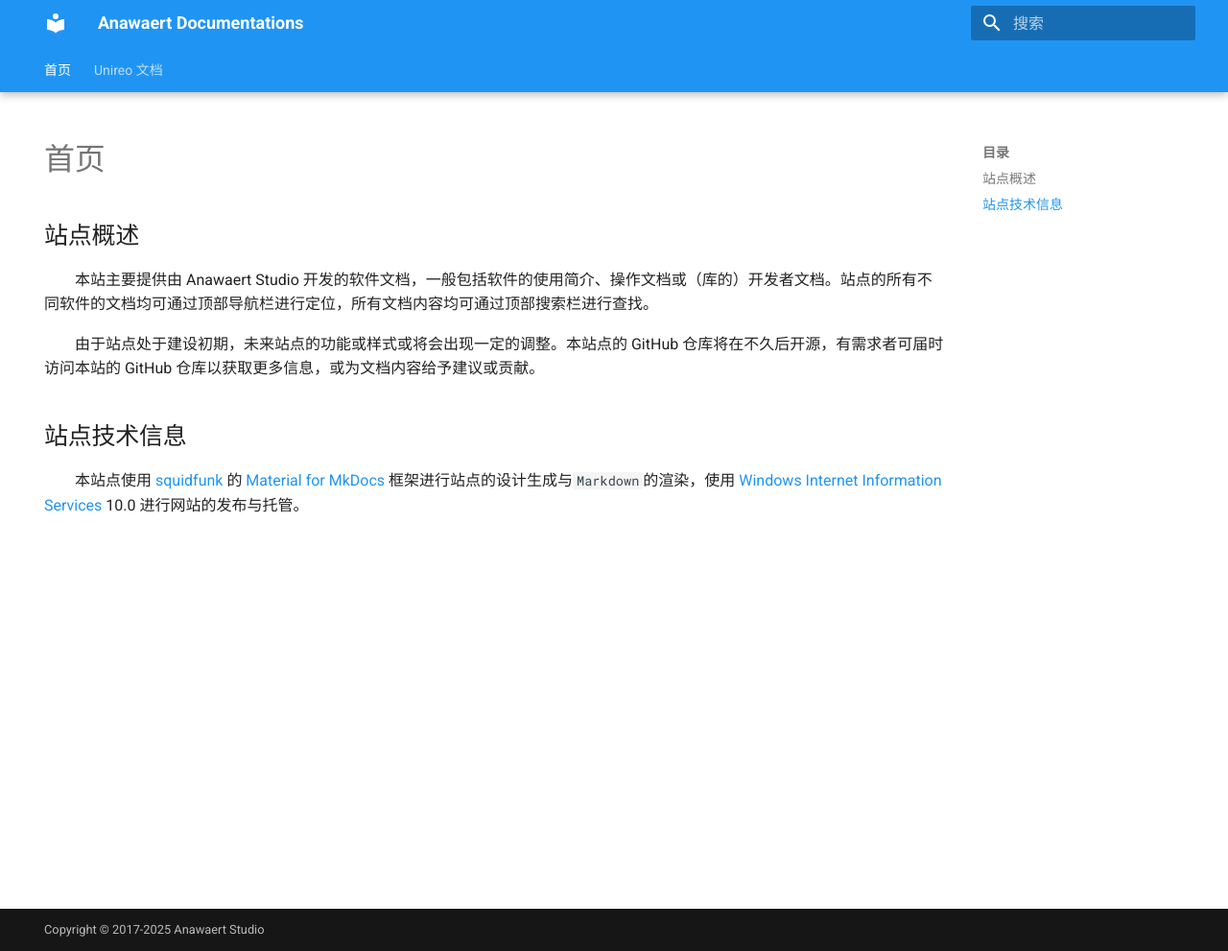
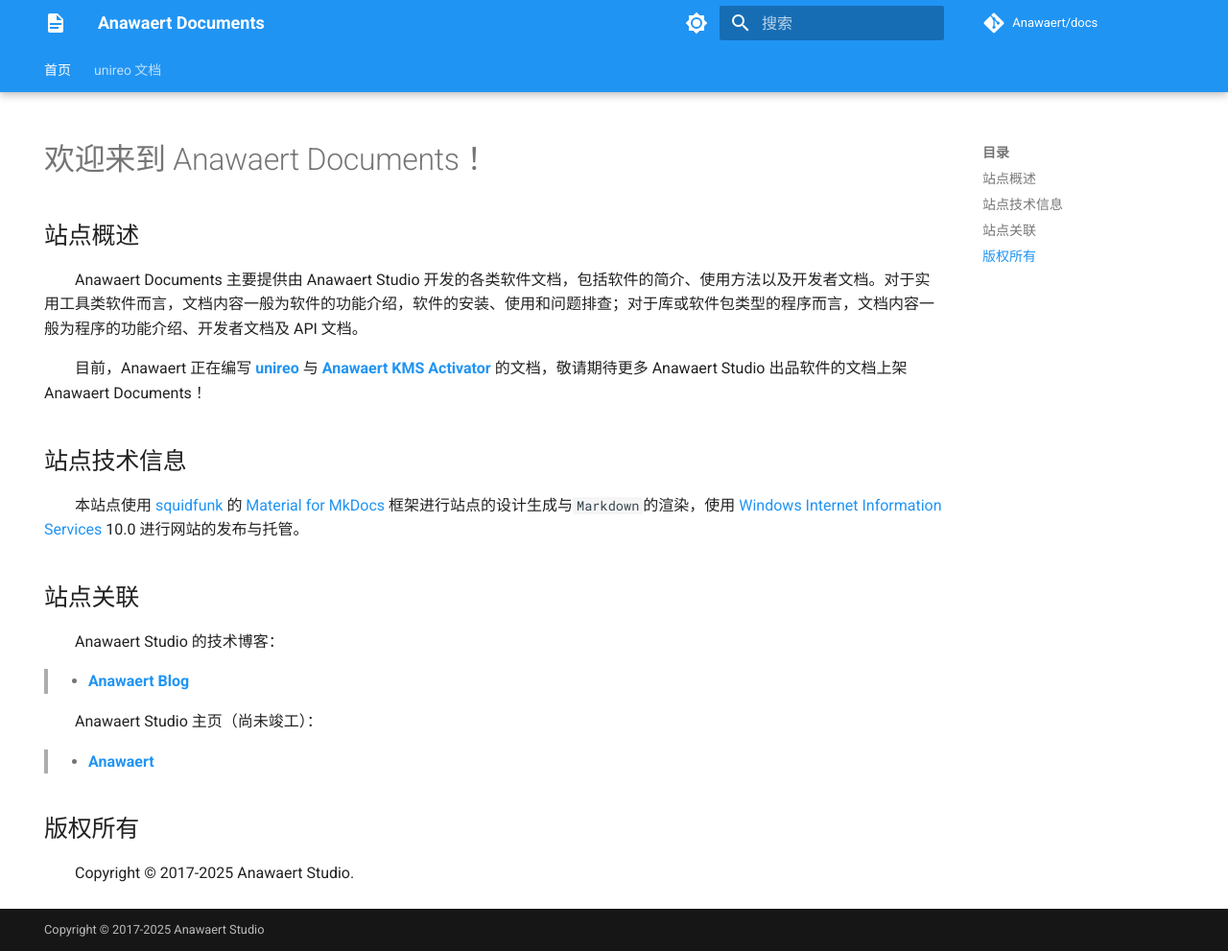
Before and after one commit to Anawaert/docs, an MkDocs documentation site: the page built from docs/index.md, in a window 1280 px wide and 991 px high. Shown: the whole window at 96% size. Built offline with MkDocs 1.6.1 and Material for MkDocs 9.7.7, drawn with Linux system fonts in a browser that asks for light colours; comment, search, counter and statistics services are not loaded.

Commit message:
完善站点配置（导航、配色、资源文件），修改部分文档内容，新增覆写目录

```diff
--- a/docs/index.md
+++ b/docs/index.md
@@ -1,13 +1,26 @@
 ---
 hide:
   - navigation
+date:
+    created: 2025-01-13
+draft: false
 ---
 
-# 首页
+# 欢迎来到 Anawaert Documents ！
 ## 站点概述
-&emsp;&emsp;本站主要提供由 Anawaert Studio 开发的软件文档，一般包括软件的使用简介、操作文档或（库的）开发者文档。站点的所有不同软件的文档均可通过顶部导航栏进行定位，所有文档内容均可通过顶部搜索栏进行查找。
+&emsp;&emsp;Anawaert Documents 主要提供由 Anawaert Studio 开发的各类软件文档，包括软件的简介、使用方法以及开发者文档。对于实用工具类软件而言，文档内容一般为软件的功能介绍，软件的安装、使用和问题排查；对于库或软件包类型的程序而言，文档内容一般为程序的功能介绍、开发者文档及 API 文档。
 
-&emsp;&emsp;由于站点处于建设初期，未来站点的功能或样式或将会出现一定的调整。本站点的 GitHub 仓库将在不久后开源，有需求者可届时访问本站的 GitHub 仓库以获取更多信息，或为文档内容给予建议或贡献。
+&emsp;&emsp;目前，Anawaert 正在编写 [**unireo**](https://github.com/Anawaert/unireo) 与 [**Anawaert KMS Activator**](https://github.com/Anawaert/WPF-KMS-Activator) 的文档，敬请期待更多 Anawaert Studio 出品软件的文档上架 Anawaert Documents ！
 
 ## 站点技术信息
 &emsp;&emsp;本站点使用 [squidfunk](https://github.com/squidfunk) 的 [Material for MkDocs](https://github.com/squidfunk/mkdocs-material) 框架进行站点的设计生成与`Markdown`的渲染，使用 [Windows Internet Information Services](https://learn.microsoft.com/en-us/iis/) 10.0 进行网站的发布与托管。
+
+## 站点关联
+&emsp;&emsp;Anawaert Studio 的技术博客：
+> * [**Anawaert Blog**](https://blog.anawaert.tech/)
+
+&emsp;&emsp;Anawaert Studio 主页（尚未竣工）：
+> * [**Anawaert**](https://www.anawaert.tech/)
+
+## 版权所有
+&emsp;&emsp;Copyright &copy; 2017-2025 Anawaert Studio.
--- a/mkdocs.yml
+++ b/mkdocs.yml
@@ -1,14 +1,14 @@
-site_name: Anawaert Documentations
+# 站点名称与链接
+site_name: Anawaert Documents
 site_url: https://docs.anawaert.tech
+
+# 仓库名称与链接
+repo_name: Anawaert/docs
+repo_url: https://github.com/Anawaert/docs
+
+# 主题设置
 theme:
   name: material
-
-  palette:
-    # 主题色
-    primary: blue
-    # 强调色
-    ccent: indigo
-
   # 语言设置，主语言为中文
   language: zh
 
@@ -25,10 +25,88 @@
     # 开启“返回顶部”
     - navigation.top
     # 集成概述
-    - navigation.indexes
+    # - navigation.indexes
+    # 开启代码块复制功能
+    - content.code.copy
+    # 开启内联高亮代码块
+    - content.code.annotate
+    # 开始搜索建议
+    - search.suggest
+
+  # 站点图标
+  icon:
+    logo: material/file-document
+
+  favicon: docs-favicon.png
+
+  # 偏好设置
+  palette:
+    # 日间模式的 Palette toggle
+    - media: "(prefers-color-scheme: light)"
+      scheme: default
+      primary: blue
+      accent: indigo
+      toggle:
+        icon: material/brightness-7
+        name: 当前：日间模式
+
+    # 夜间模式的 Palette toggle
+    - media: "(prefers-color-scheme: dark)"
+      scheme: slate
+      primary: indigo
+      accent: indigo
+      toggle:
+        icon: material/brightness-4
+        name: 当前：夜间模式
+
+# 配置 Markdown 扩展
+markdown_extensions:
+  # 代码块高亮
+  - pymdownx.highlight:
+      anchor_linenums: true
+      # 开启自动语言显示
+      auto_title: true
+      # 开启代码块行号
+      # linenums: true
+
+  # 可选读内容选项卡
+  - pymdownx.tabbed:
+      alternate_style: true
+
+  # 脚注
+  - footnotes
+
+  # 数据表格
+  - tables
+
+  # 详细内容
+  - admonition
+  - pymdownx.details
+
+  # 注解
+  - attr_list
+  - md_in_html
+
+  # 按键符号
+  - pymdownx.keys
+
+  # 扩展
+  - pymdownx.superfences
+
 
 copyright: Copyright &copy; 2017-2025 Anawaert Studio
 
 extra:
   # 关闭生成器信息，但会在首页声明使用了 MkDocs
   generator: false
+
+# 导航树
+nav:
+  - 首页: index.md
+
+  - unireo 文档:
+    - unireo 文档首页: unireo-docs/index.md
+    - 快速开始: unireo-docs/quick-start.md
+    - 标定:
+      - 标定概述: unireo-docs/calibration/index.md
+      - 单目标定: unireo-docs/calibration/monocular-calibration/index.md
```
Also changed, not shown: docs/unireo-docs/calibration/index.md (renamed from docs/unireo 文档/标定/index.md, +9 -4 lines), docs/unireo-docs/calibration/monocular-calibration/index.md (renamed from docs/unireo 文档/标定/单目标定/index.md, +13 -4 lines), docs/unireo-docs/index.md (renamed from docs/unireo 文档/index.md, +13 -5 lines), docs/docs-favicon.png (added), docs/unireo-docs/quick-start.md (line endings or trailing spaces).
